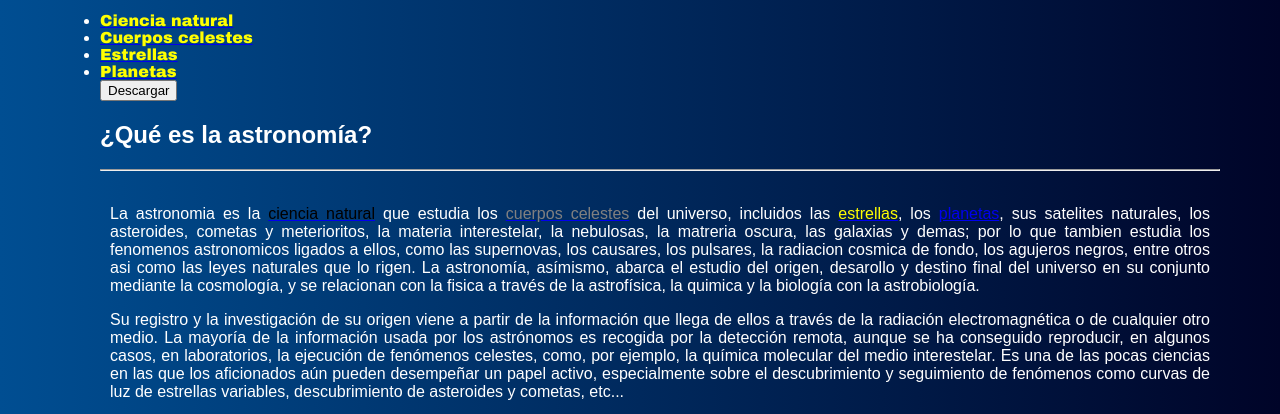
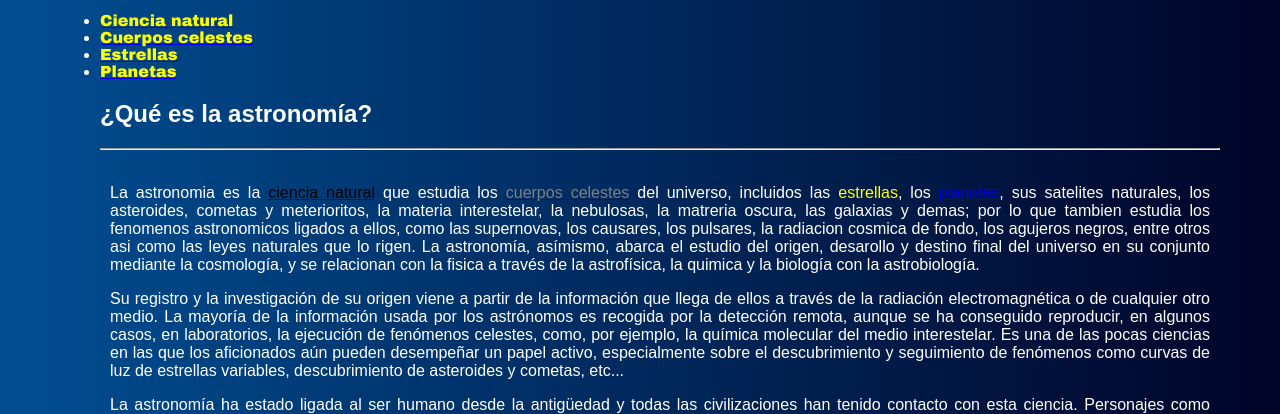
Before and after one commit to adminsitiosweb/adminweb, a plain HTML site: page index.html in a window 1280 px wide. Shown: the part 332-746 px from the top of the page. Drawn offline with Linux system fonts and the light colour scheme.

Commit message:
Update index.html

```diff
--- a/index.html
+++ b/index.html
@@ -23,8 +23,6 @@
         <li>
             <a href="planetas.html"><font color="yellow">Planetas</font></a>
         </li>
-            <a href="C:\Users\Alexg\Downloads\SnapTube Audio" download>
-                <button>Descargar</button></a>
             <h2>¿Qué es la astronomía?</h2><hr></hr>
         <div><p>La astronomia es la <a href="ciencias naturales.html"><font color="black">ciencia natural</font></a> que estudia los <a href="cuerpos celestes.html"><font color="grey">cuerpos celestes</font></a> del universo, incluidos las <a href="estrellas.html"><font color="yellow">estrellas</font></a>, los <a href="planetas.html">planetas</a>, sus satelites naturales,
                 los asteroides, cometas y meterioritos, la materia interestelar, la nebulosas, la matreria oscura, las galaxias y demas; por lo que tambien estudia los fenomenos
```
